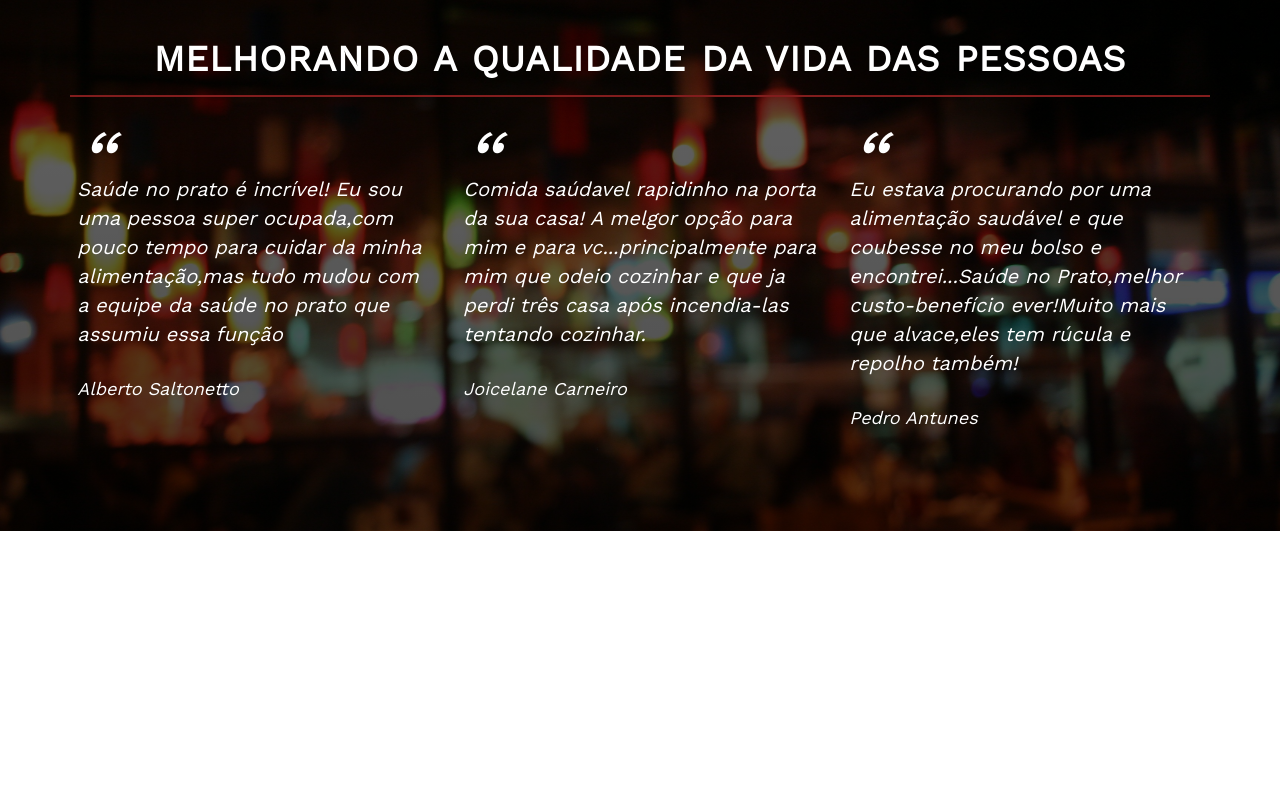
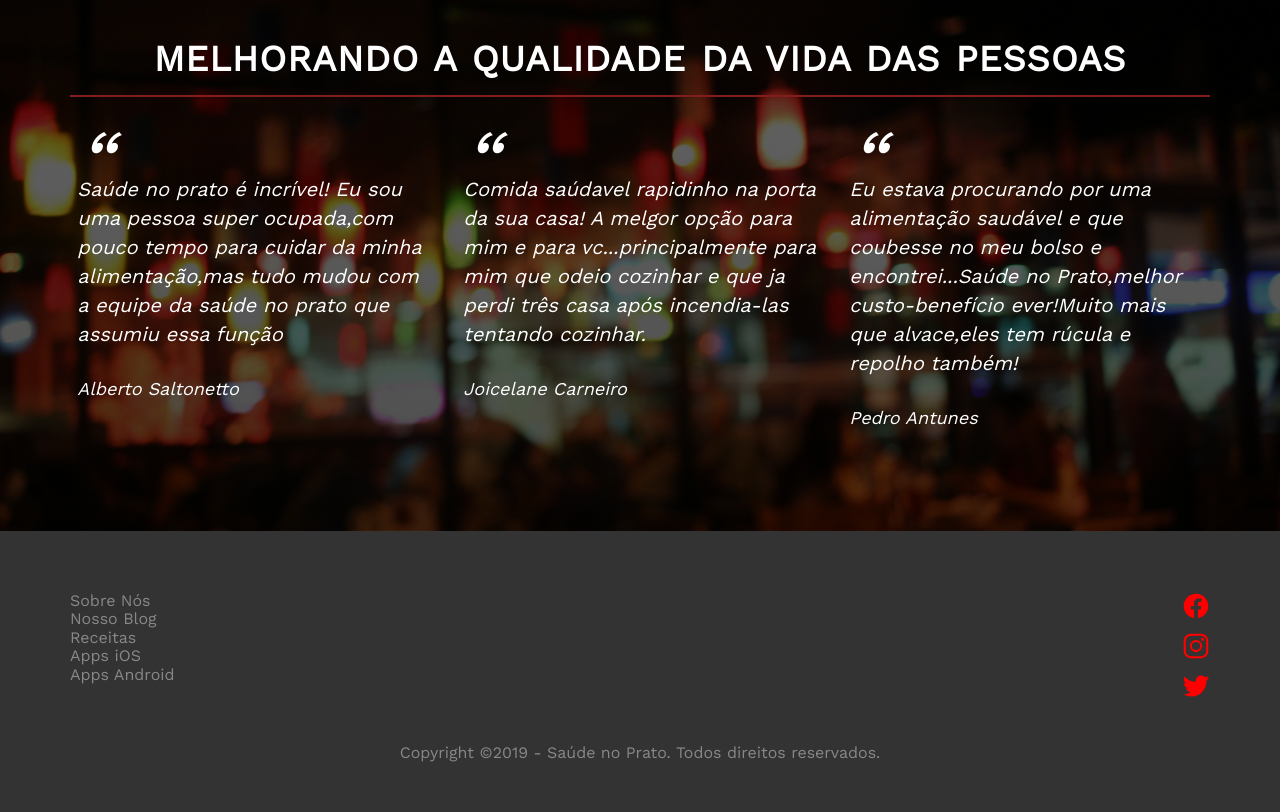
Before and after one commit to Nmflores/ProjetoNoPrato, a plain HTML site: page index.html in a window 1280 px wide. Shown: the part 2969-3781 px from the top of the page. Before the commit the page ends 3500 px from the top, so only its background shows below. Drawn offline with nearby package versions, Linux system fonts and the light colour scheme.

Commit message:
Oitava etapa concluida

```diff
--- a/index.html
+++ b/index.html
@@ -246,11 +246,34 @@
                         </cite>
                     </blockquote>
                 </div>
+            </div>
+        </section>
+        <footer>
+            <div class="row">
+                <div class="col span-1-of-2">
+                    <ul class="footer-nav">
+                        <li><a href="#">Sobre Nós</a></li>
+                        <li><a href="#">Nosso Blog</a></li>
+                        <li><a href="#">Receitas</a></li>
+                        <li><a href="#">Apps iOS</a></li>
+                        <li><a href="#">Apps Android</a></li>
+                    </ul>
+                </div>
 
+
+                 <div class="col span-1-of-2">
+                     <ul class="social-links">
+                         <li><a href="#"><ion-icon class="logo-facebook" name="logo-facebook"></ion-icon></a></li>
+                         <li><a href="#"><ion-icon class="logo-instagram" name="logo-instagram"></ion-icon></a></li>
+                         <li><a href="#"><ion-icon class="logo-twitter" name="logo-twitter"></ion-icon></a></li>
+                     </ul>
+                 </div>
+            </div>
+            <div class="row">
+                <p>Copyright &copy;2019 - Saúde no Prato. Todos direitos reservados.</p>
             </div>
 
-
-        </section>
+        </footer>
 
 
 
--- a/resources/css/style.css
+++ b/resources/css/style.css
@@ -196,6 +196,37 @@ i{
     border-bottom: 2px solid #c0392b;
 
 }
+.footer-nav{
+    list-style-type: none;
+    float: left;
+
+}
+.social-links{
+    list-style-type: none;
+    float: right;
+
+}
+.footer-nav li a:link,.footer-nav li a:visited,.social-links li a:link,.social-links li a:visited{
+    text-decoration: none;
+    border:0;
+    color:#888;
+     display: block;
+    transition: color 0.2s;
+}
+.footer-nav li a:hover,.footer-nav li a:active{
+    color:#ddd;
+
+}
+
+.social-links li a:link,.social-links li a:visited{
+    font-size: 50%;
+}
+.logo-facebook,.logo-instagram,.logo-twitter{
+    transition: color 0.2s;
+}
+
+
+
 html{
     background-color:#fff;
 
@@ -267,6 +298,16 @@ cite{
     margin-top: 25px;
     display: block;
 }
+footer{
+    background-color: #333;
+    padding: 50px;
+    font-size: 80%;
+}
+footer p{
+    color:#888;
+    text-align: center;
+    margin-top: 20px;
+}
 
 ion-icon{
     font-size: 350% !important;
```
